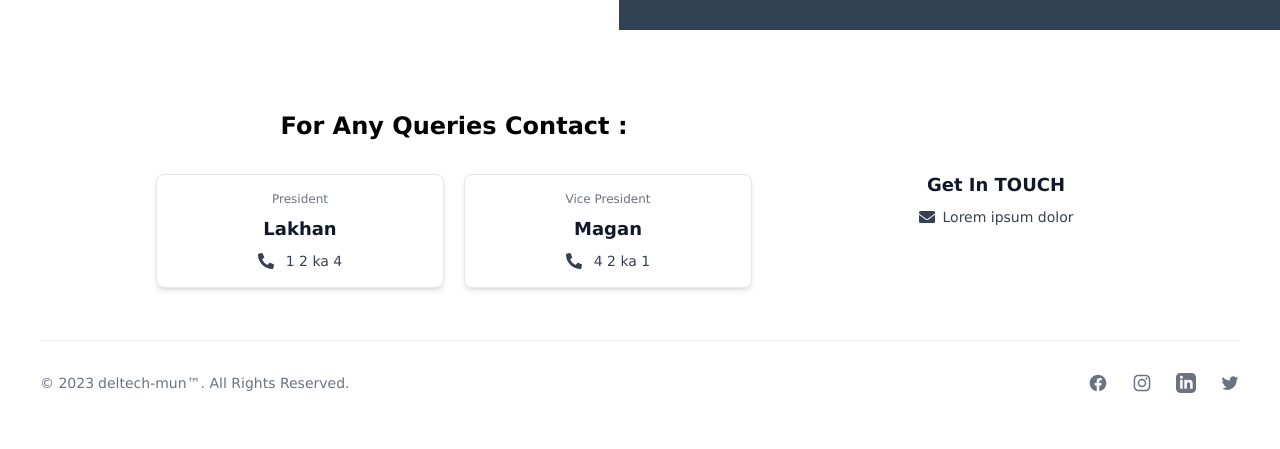
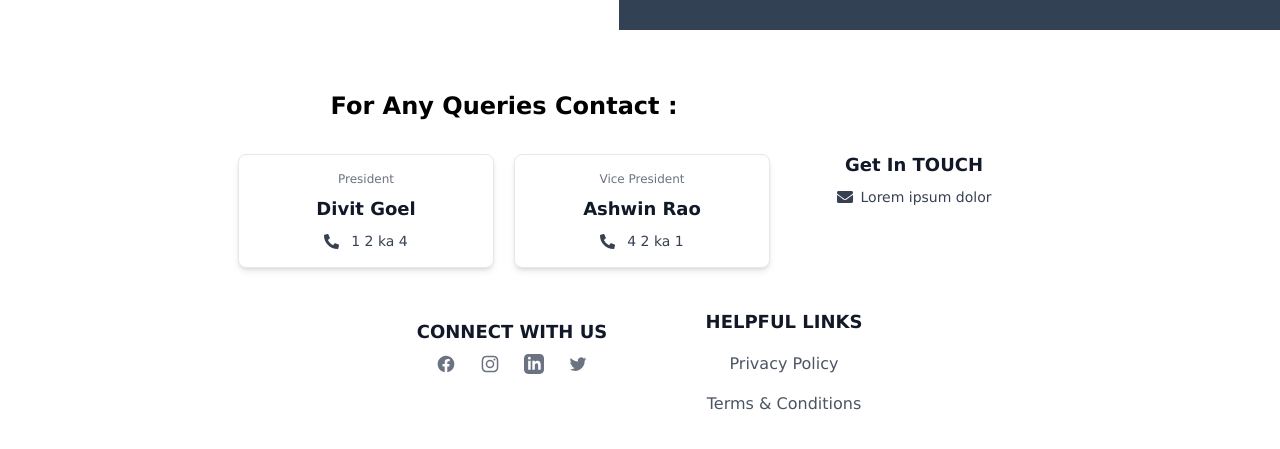
Before and after one commit to VarunDTU/deltech-website, a React (Create React App) app: page / in a window 1280 px wide. Shown: the part 4271-4720 px from the top of the page. Built offline with nearby package versions, Linux system fonts and the light colour scheme; grey boxes are pictures that could not be loaded.

Commit message:
Update footer.js

```diff
--- a/src/components/footer.js
+++ b/src/components/footer.js
@@ -27,43 +27,44 @@ const Footer = () => {
       </div>
 
       <footer className=" bg-white dark:bg-gray-900 p-10 w-full">
-        <div className="md:pt-10 w-full flex items-center flex-col lg:flex-row justify-evenly">
+        <div className="md:pt-5 w-full flex flex-col items-center justify-evenly">
+          <div className="mb-5 flex flex-col items-center justify-evenly lg:flex-row">
             <div className="flex flex-col items-center mb-6 ml-4 md:mb-0">
-            <div className="self-center mb-8 text-lg md:text-2xl  font-semibold whitespace-nowrap dark:text-white">
+              <h2 className="self-center mb-8 text-lg md:text-2xl  font-semibold whitespace-nowrap dark:text-white">
                 For Any Queries Contact :
-            </div>
+              </h2>
               <div className="flex flex-col justify-evenly items-center md:flex-row ">
-              <div className="p-4 w-72 mb-5 flex flex-col justify-evenly items-center md:mr-5 bg-white rounded-lg border border-gray-200 shadow-md hover:bg-gray-100 dark:bg-gray-800 dark:border-gray-700 dark:hover:bg-gray-700">
+                <div className="p-4 w-64 mb-5 flex flex-col justify-evenly items-center md:mr-5 bg-white rounded-lg border border-gray-200 shadow-md hover:bg-gray-100 dark:bg-gray-800 dark:border-gray-700 dark:hover:bg-gray-700">
                   <p className="text-gray-500 text-xs text-center font-normal pb-2">
                     President
                   </p>
                   <h5 className="mb-2  md:text-lg font-bold text-gray-900 dark:text-white">
-                  Lakhan
+                    Divit Goel
                   </h5>
                   <div className="font-normal flex flex-row items-center text-gray-700 dark:text-gray-400">
                     <span>
-                    <FaPhoneAlt />
+                      <FaPhoneAlt size={15} />
                     </span>
                     <span className="ml-3 text-sm ">1 2 ka 4</span>
                   </div>
                 </div>
-              <div className="p-4 w-72 mb-5 bg-white flex flex-col justify-evenly items-center rounded-lg border border-gray-200 shadow-md hover:bg-gray-100 dark:bg-gray-800 dark:border-gray-700 dark:hover:bg-gray-700">
+                <div className="p-4 w-64 mb-5 bg-white flex flex-col justify-evenly items-center rounded-lg border border-gray-200 shadow-md hover:bg-gray-100 dark:bg-gray-800 dark:border-gray-700 dark:hover:bg-gray-700">
                   <p className="text-gray-500 text-xs text-center font-normal pb-2">
                     Vice President
                   </p>
                   <h5 className="mb-2 md:text-lg font-bold text-gray-900 dark:text-white">
-                  Magan
+                    Ashwin Rao
                   </h5>
                   <div className="font-normal flex flex-row items-center text-gray-700 dark:text-gray-400">
                     <span>
-                    <FaPhoneAlt />
+                      <FaPhoneAlt size={15} />
                     </span>
                     <span className="ml-3 text-sm">4 2 ka 1</span>
                   </div>
                 </div>
               </div>
             </div>
-          <div className="md:px-10 w-72 mb-5 flex flex-col items-center">
+            <div className="py-8 md:px-10 w-72 mb-5 flex flex-col items-center">
               <h5 className="mb-2 md:text-lg font-bold text-gray-900 dark:text-white">
                 Get In TOUCH
               </h5>
@@ -75,16 +76,12 @@ const Footer = () => {
               </div>
             </div>
           </div>
-        <hr className="my-6 border-gray-200 sm:mx-auto dark:border-gray-700 lg:my-8" />
-        <div className="sm:flex sm:items-center sm:justify-between">
-          <span className="text-sm text-gray-500 sm:text-center dark:text-gray-400">
-            © 2023
-            <a href="/" className="ml-1 hover:underline">
-              deltech-mun™
-            </a>
-            . All Rights Reserved.
-          </span>
-          <div className="flex mt-4 space-x-6 sm:justify-center sm:mt-0">
+          <div className="flex flex-col items-center justify-evenly lg:flex-row">
+          <div className="pb-8 md:px-10 w-72 mb-5 flex flex-col items-center">
+            <h5 className="mb-2 md:text-lg font-bold text-gray-900 dark:text-white">
+              CONNECT WITH US
+            </h5>
+            <div className="flex flex-row mt-4 space-x-6 sm:justify-center sm:mt-0">
               <a
                 href="/"
                 className="text-gray-500 hover:text-gray-900 dark:hover:text-white"
@@ -155,6 +152,36 @@ const Footer = () => {
               </a>
             </div>
           </div>
+            <div className="md:px-10 w-64 mb-5 flex flex-col items-center">
+              <h2 className="mb-4 md:text-lg font-bold text-gray-900 dark:text-white">
+                HELPFUL LINKS
+              </h2>
+              <div className="text-gray-600 flex flex-col items-center dark:text-gray-400">
+                <div className="mb-4">
+                  <a href="/" className="hover:underline">
+                    Privacy Policy
+                  </a>
+                </div>
+                <div>
+                  <a href="/" className="hover:underline">
+                    Terms &amp; Conditions
+                  </a>
+                </div>
+              </div>
+            </div>
+          </div>
+        </div>
+        <hr className="my-6 border-gray-200 sm:mx-auto dark:border-gray-700 lg:my-8" />
+        <div className="sm:flex sm:items-center sm:justify-between">
+          <span className="text-sm text-gray-500 sm:text-center dark:text-gray-400">
+            © 2023
+            <a href="/" className="ml-1 hover:underline">
+              deltech-mun™
+            </a>
+            . All Rights Reserved.
+          </span>
+
+        </div>
       </footer>
     </>
   );
```
Lines whose indentation alone changed are shown as unchanged.
